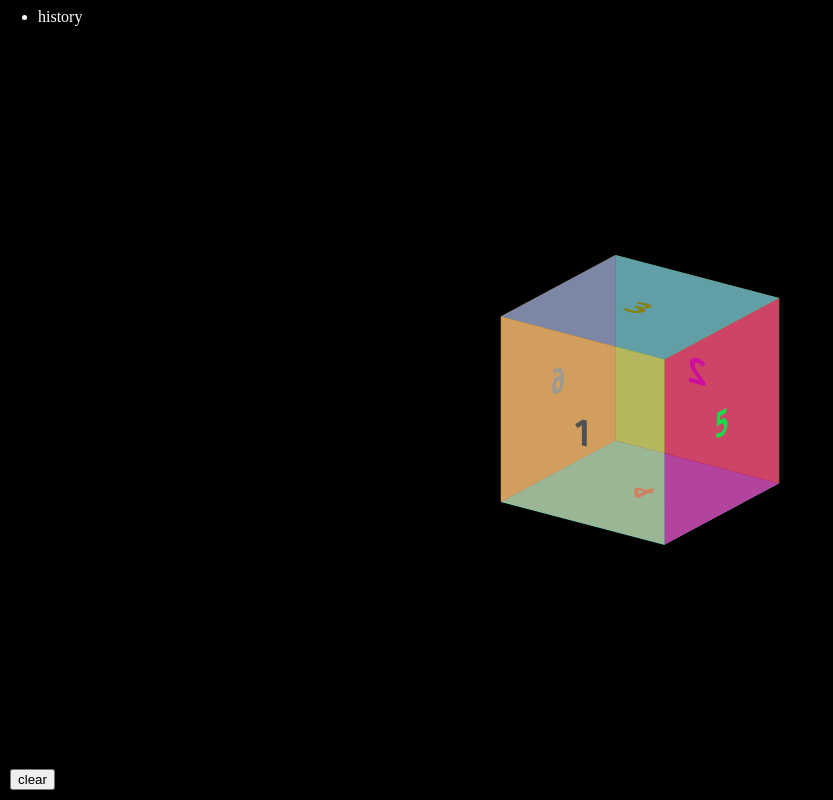
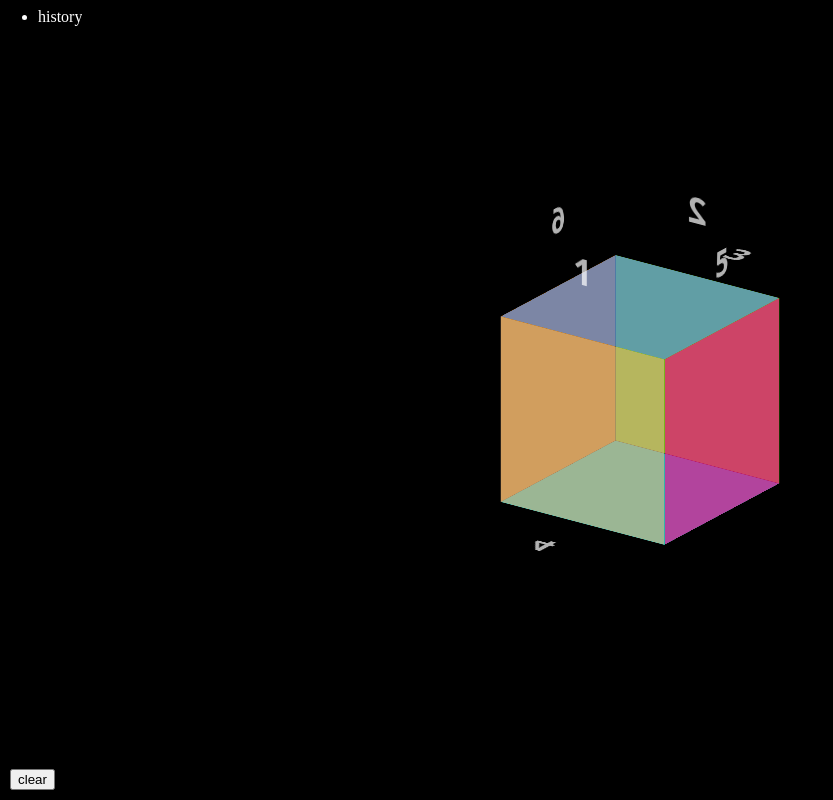
Before and after one commit to yossef6548/roll-a-dice, a plain HTML site: page index.html in a window 1280 px wide. Shown: the whole page, without its empty margins (0-833 px from the left). Drawn offline with Linux system fonts and the light colour scheme.

Commit message:
Update index.html

```diff
--- a/index.html
+++ b/index.html
@@ -31,9 +31,7 @@
             width: 100%;
             height: 100%;
             opacity: 0.7;
-            display: flex;
-            align-items: center;
-            justify-content: center;
+            text-align: center;
             transition: opacity 1s;
         }
 
@@ -43,6 +41,8 @@
             color: white;
             mix-blend-mode: difference;
             margin: 0px;
+            top: 100px;
+            margin-top: -50%;
             transition: font-size 1s;
         }
 
```
